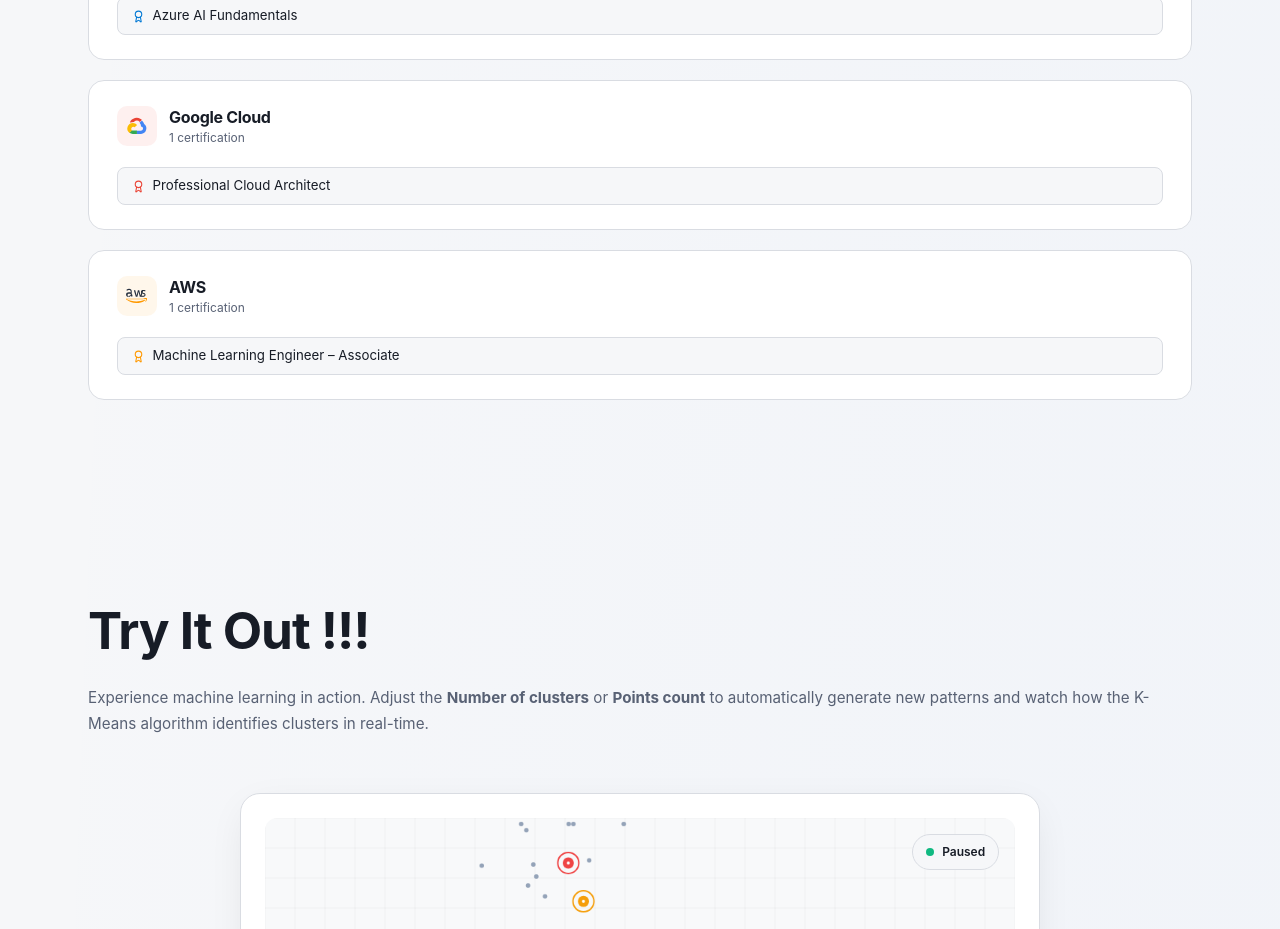
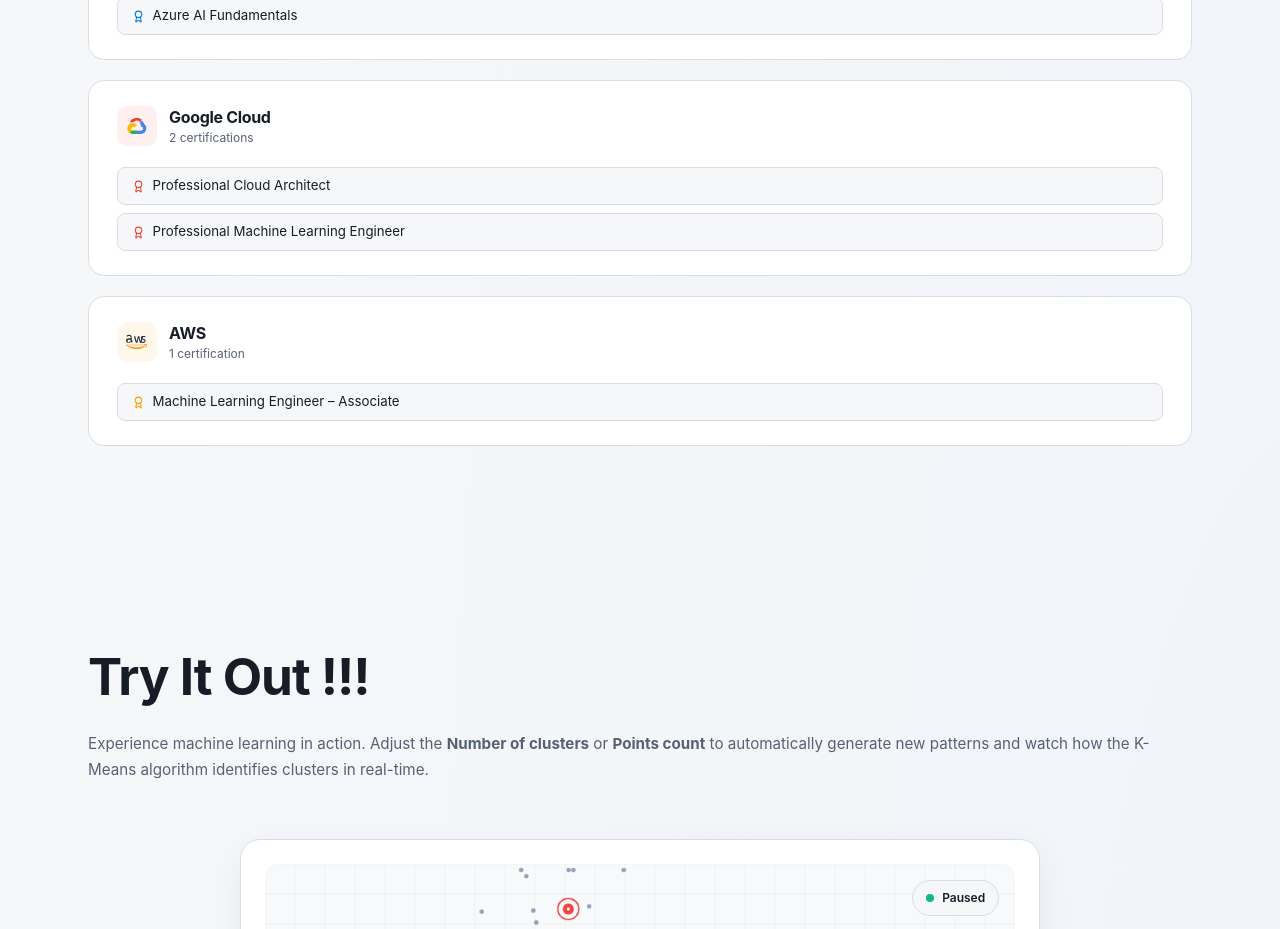
Before and after one commit to Owen2296/myportfolio, a Next.js app: page / in a window 1280 px wide. Shown: the part 5480-6409 px from the top of the page. Built offline with nearby package versions, Linux system fonts and the light colour scheme.

Commit message:
Update certification for gcp ml engineer

```diff
--- a/app/page.tsx
+++ b/app/page.tsx
@@ -340,30 +340,47 @@
 
 const certGroups = [
   {
-    provider: 'Microsoft Azure',
+    provider: "Microsoft Azure",
     icon: AzureIcon,
-    accent: '#0078D4',
+    accent: "#0078D4",
     certs: [
-      { name: 'Azure AI Engineer Associate', credentialUrl: 'https://learn.microsoft.com/api/credentials/share/en-gb/OwenChin-2251/A60AAABE277FA961?sharingId=AEF00A621B18974C' },
-      { name: 'Azure Fundamentals', credentialUrl: '' },
-      { name: 'Azure Data Fundamentals', credentialUrl: '' },
-      { name: 'Azure AI Fundamentals', credentialUrl: '' },
+      {
+        name: "Azure AI Engineer Associate",
+        credentialUrl:
+          "https://learn.microsoft.com/api/credentials/share/en-gb/OwenChin-2251/A60AAABE277FA961?sharingId=AEF00A621B18974C",
+      },
+      { name: "Azure Fundamentals", credentialUrl: "" },
+      { name: "Azure Data Fundamentals", credentialUrl: "" },
+      { name: "Azure AI Fundamentals", credentialUrl: "" },
     ],
   },
   {
-    provider: 'Google Cloud',
+    provider: "Google Cloud",
     icon: GcpIcon,
-    accent: '#ea4335',
+    accent: "#ea4335",
     certs: [
-      { name: 'Professional Cloud Architect', credentialUrl: 'https://www.credly.com/badges/b17169ba-3fba-48ff-b333-cf99b7bfaa6c/linked_in_profile' }
+      {
+        name: "Professional Cloud Architect",
+        credentialUrl:
+          "https://www.credly.com/badges/b17169ba-3fba-48ff-b333-cf99b7bfaa6c/public_url",
+      },
+      {
+        name: "Professional Machine Learning Engineer",
+        credentialUrl:
+          "https://www.credly.com/badges/d508bcad-c610-4ce1-8306-f8efd5e7bed2/public_url",
+      },
     ],
   },
   {
-    provider: 'AWS',
+    provider: "AWS",
     icon: AwsIcon,
-    accent: '#FF9900',
+    accent: "#FF9900",
     certs: [
-      { name: 'Machine Learning Engineer – Associate', credentialUrl: 'https://www.credly.com/badges/b96b3109-0a9a-460b-88a4-882bb38c21a1/linked_in_profile' }
+      {
+        name: "Machine Learning Engineer – Associate",
+        credentialUrl:
+          "https://www.credly.com/badges/b96b3109-0a9a-460b-88a4-882bb38c21a1/public_url",
+      },
     ],
   },
 ];
```
